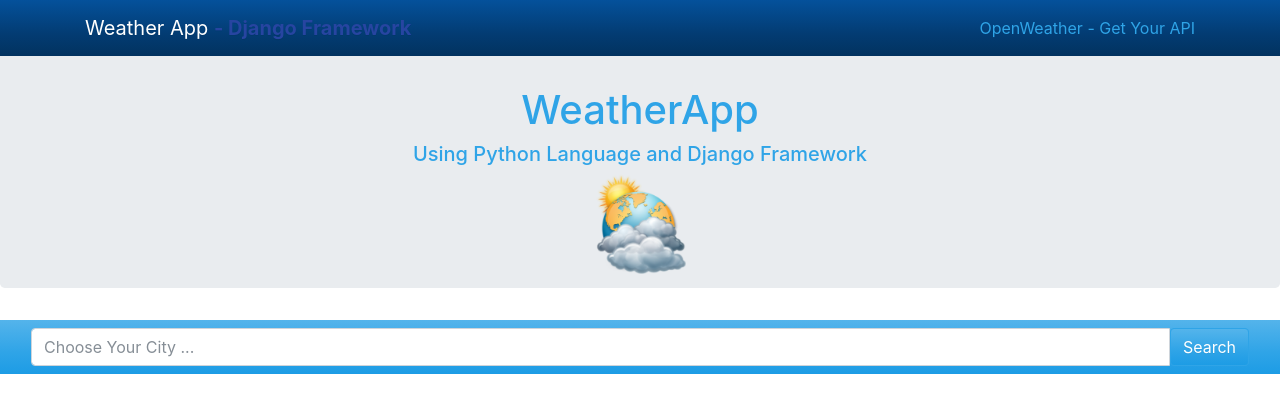
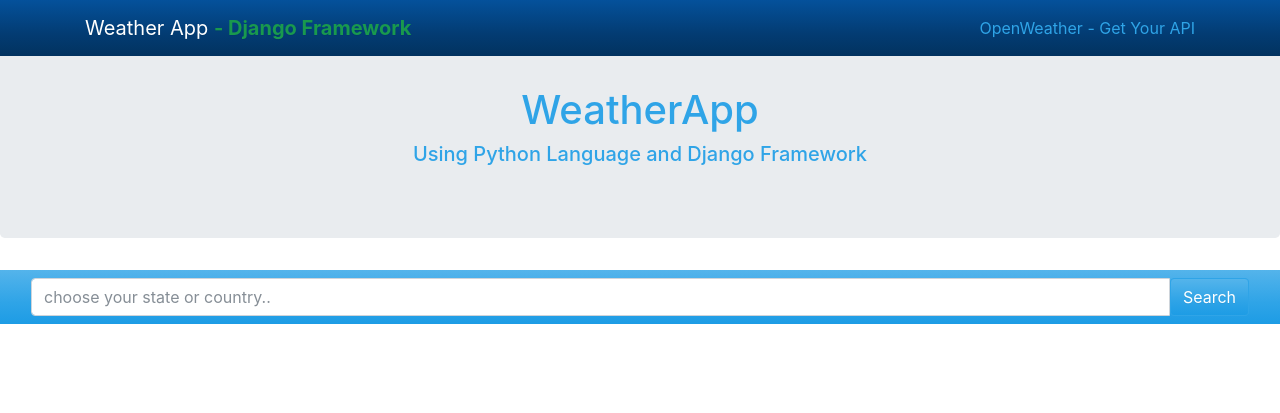
Before and after one commit to tochi26/weather-app, a Django app: template weatherApp/templates/main/index.html in a window 1280 px wide. Shown: the top 413 px of the page. Run offline with Django 3.2, Linux system fonts and the light colour scheme; the template is opened without the code that fills it, so the values that code supplies are empty; some libraries are stand-ins or nearby versions.

Commit message:
made some url changes and added in error handling for when the country or state is not found

```diff
--- a/weatherApp/templates/main/index.html
+++ b/weatherApp/templates/main/index.html
@@ -14,7 +14,7 @@
 <body>
   <div class="navbar navbar-expand-lg fixed-top navbar-dark bg-dark">
     <div class="container">
-      <a href="../" class="navbar-brand">Weather App <span style="color: rgb(39, 69, 161);"> <strong> - Django
+      <a href="../" class="navbar-brand">Weather App <span style="color: rgb(25, 153, 78);"> <strong> - Django
             Framework</strong>
         </span> </a>
       <a href="https://openweathermap.org" class="navbar-tech">OpenWeather - Get Your API</a>
@@ -26,7 +26,7 @@
     <h1 class="display-5">WeatherApp </h1>
     <h5>Using Python Language and Django Framework</h5>
 
-    <img src="{% static 'images/weather.png' %}" class="image" style="width:100px; margin-bottom:-50px; ">
+   <!-- <img src="../static/images/weather.png" class="image" style="width:100px; margin-bottom:-50px; "> -->
   </div>
 
   <nav class="navbar navbar-expand-lg navbar-dark bg-primary">
@@ -34,7 +34,7 @@
       {% csrf_token %}
       <div class=" input-group">
 
-      <input type="text" class="form-control" name="city" placeholder="Choose Your City ...">
+      <input type="text" class="form-control" name="city" placeholder="choose your state or country..">
       <div class="input-group-btn">
         <button type="submit" class="btn btn-primary">Search</button>
       </div>
```
Also changed, not shown: weatherApp/views.py (+22 -18 lines), weatherProject/vercel.json, 2 other files.
